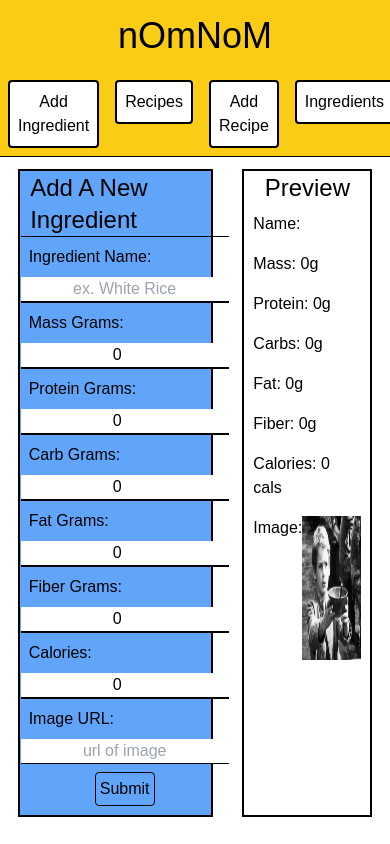
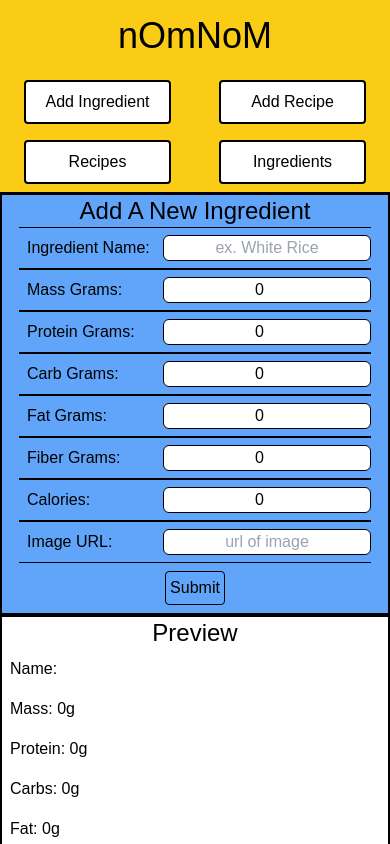
Before and after one commit to SethBurns/nomnom, a React (Create React App) app in the folder frontend/: page /addIngredient in a window 390 px wide. Shown: the top 844 px of the page. Built offline with nearby package versions, Linux system fonts and the light colour scheme; no server answers.

Commit message:
Make Add Ingredient page mobile friendly using breakpoints

```diff
--- a/frontend/src/App.tsx
+++ b/frontend/src/App.tsx
@@ -25,39 +25,43 @@ function App() {
     <div className="flex flex-col items-center w-screen">
       <header className="bg-yellow-400 flex flex-col items-center">
         <h1 className="text-4xl my-4">nOmNoM</h1>
-        <nav className="flex w-screen justify-evenly border-b border-black">
-          <NavLink to="/addIngredient">
+        <nav className="flex w-screen border-b border-black">
+          <div className="flex flex-col md:flex-row w-1/2 justify-around">
+            <NavLink className='flex justify-center' to="/addIngredient">
               <button
-              className="cursor-pointer border-2 bg-white transition-all duration-500 border-black p-2 m-2 rounded hover:bg-green-400"
+                className="cursor-pointer border-2 w-3/4 md:w-full bg-white transition-all duration-500 border-black p-2 m-2 rounded hover:bg-green-400"
                 onClick={() => setPage('addIngredient')}
               >
                 Add Ingredient
               </button>
             </NavLink>
-          <NavLink to="/recipes">
+            <NavLink className='flex justify-center' to="/recipes">
               <button
-              className="cursor-pointer border-2 bg-white transition-all duration-500 border-black p-2 m-2 rounded hover:bg-orange-400"
+                className="cursor-pointer border-2 w-3/4 md:w-full bg-white transition-all duration-500 border-black p-2 m-2 rounded hover:bg-orange-400"
                 onClick={() => setPage('recipes')}
               >
                 Recipes
               </button>
             </NavLink>
-          <NavLink to="/addRecipe">
+          </div>
+          <div className="flex flex-col md:flex-row w-1/2 justify-around">
+            <NavLink className='flex justify-center' to="/addRecipe">
               <button
-              className="cursor-pointer border-2 bg-white transition-all duration-500 border-black p-2 m-2 rounded hover:bg-blue-400"
+                className="cursor-pointer border-2 w-3/4 md:w-full bg-white transition-all duration-500 border-black p-2 m-2 rounded hover:bg-blue-400"
                 onClick={() => setPage('addRecipe')}
               >
                 Add Recipe
               </button>
             </NavLink>
-          <NavLink to="/">
+            <NavLink className='flex justify-center' to="/">
               <button
-              className="cursor-pointer border-2 bg-white transition-all duration-500 border-black p-2 m-2 rounded  hover:bg-purple-400"
+                className="cursor-pointer border-2 w-3/4 md:w-full bg-white transition-all duration-500 border-black p-2 m-2 rounded  hover:bg-purple-400"
                 onClick={() => setPage('ingredients')}
               >
                 Ingredients
               </button>
             </NavLink>
+          </div>
         </nav>
       </header>
       <main className="flex w-screen justify-evenly">
--- a/frontend/src/components/AddIngredientForm/AddIngredientForm.tsx
+++ b/frontend/src/components/AddIngredientForm/AddIngredientForm.tsx
@@ -84,9 +84,9 @@ export function AddIngredientForm({ ingredients, setIngredients }: Props) {
   }
 
   return (
-    <section className="flex justify-evenly w-full">
+    <section className="flex flex-col md:flex-row justify-evenly w-full">
       <form
-        className="flex flex-col flex-wrap w-1/2 p-px m-3 bg-blue-400 border-2 border-solid border-black items-center"
+        className="flex flex-col flex-wrap w-screen md:p-px md:w-1/2 md:m-3 bg-blue-400 border-2 border-solid border-black items-center"
         onSubmit={(e) => {
           handleSubmit(e);
         }}
@@ -102,7 +102,7 @@ export function AddIngredientForm({ ingredients, setIngredients }: Props) {
               console.log('h');
               setName(toTitleCase(e.target.value));
             }}
-            className="w-52 text-center"
+            className="w-52 text-center border border-black rounded-md"
             type="text"
             placeholder="ex. White Rice"
             name="ingredientName"
@@ -117,7 +117,7 @@ export function AddIngredientForm({ ingredients, setIngredients }: Props) {
             onChange={(e) => {
               setMass(e.target.value);
             }}
-            className="w-52 text-center"
+            className="w-52 text-center border border-black rounded-md"
             type="number"
             placeholder="weight of item in grams"
             name="massGrams"
@@ -132,7 +132,7 @@ export function AddIngredientForm({ ingredients, setIngredients }: Props) {
             onChange={(e) => {
               setProtein(e.target.value);
             }}
-            className="w-52 text-center"
+            className="w-52 text-center border border-black rounded-md"
             type="number"
             placeholder="grams of protein in mass"
             name="proteinGrams"
@@ -147,7 +147,7 @@ export function AddIngredientForm({ ingredients, setIngredients }: Props) {
             onChange={(e) => {
               setCarbs(e.target.value);
             }}
-            className="w-52 text-center"
+            className="w-52 text-center border border-black rounded-md"
             type="number"
             placeholder="grams of carbs in mass"
             name="carbGrams"
@@ -162,7 +162,7 @@ export function AddIngredientForm({ ingredients, setIngredients }: Props) {
             onChange={(e) => {
               setFat(e.target.value);
             }}
-            className="w-52 text-center"
+            className="w-52 text-center border border-black rounded-md"
             type="number"
             placeholder="grams of fat in mass"
             name="fatGrams"
@@ -177,7 +177,7 @@ export function AddIngredientForm({ ingredients, setIngredients }: Props) {
             onChange={(e) => {
               setFiber(e.target.value);
             }}
-            className="w-52 text-center"
+            className="w-52 text-center border border-black rounded-md"
             type="number"
             placeholder="grams of fiber in mass"
             name="fiberGrams"
@@ -192,7 +192,7 @@ export function AddIngredientForm({ ingredients, setIngredients }: Props) {
             onChange={(e) => {
               setCalories(e.target.value);
             }}
-            className="w-52 text-center"
+            className="w-52 text-center border border-black rounded-md"
             type="number"
             placeholder="calories in mass"
             name="calories"
@@ -207,7 +207,7 @@ export function AddIngredientForm({ ingredients, setIngredients }: Props) {
             onChange={(e) => {
               setImgUrl(e.target.value);
             }}
-            className="w-52 text-center"
+            className="w-52 text-center border border-black rounded-md"
             type="text"
             placeholder="url of image"
             name="imgUrl"
@@ -222,7 +222,7 @@ export function AddIngredientForm({ ingredients, setIngredients }: Props) {
           {postError}
         </p>
       </form>
-      <div className="flex flex-col flex-wrap w-1/3 p-px m-3 border-2 border-solid border-black">
+      <div className="flex flex-col flex-wrap md:w-1/3 md:p-px md:m-3 border-2 border-solid border-black">
         <h2 className="text-2xl text-center">Preview</h2>
         <ul className="flex flex-col text-left">
           <li className="p-2">Name: {name}</li>
```
Lines whose indentation alone changed are shown as unchanged.
